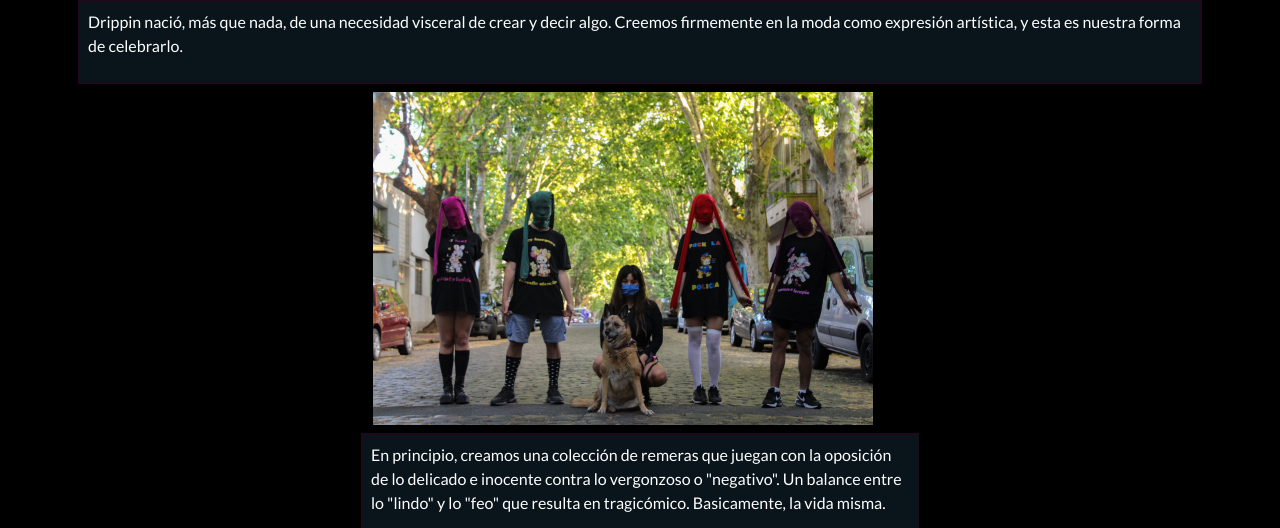
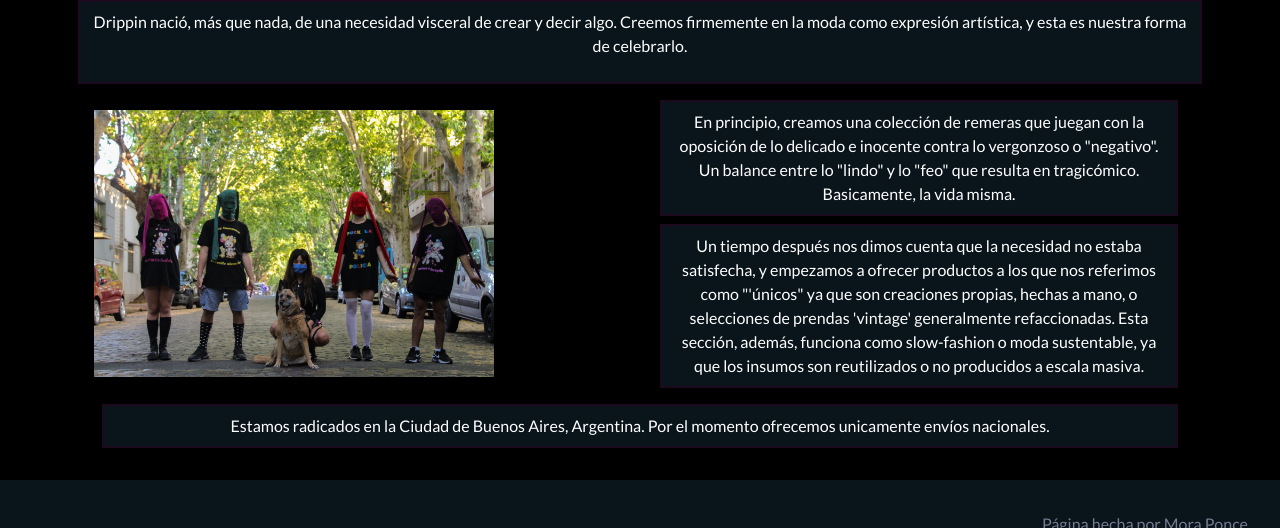
Before and after one commit to moraponce/Drippin-Store, a website: page nosotros.html in a window 1280 px wide. Shown: the part 189-717 px from the top of the page. Drawn offline with nearby package versions, Linux system fonts and the light colour scheme.

Commit message:
reorganizacion sobreNosotros

```diff
--- a/nosotros.html
+++ b/nosotros.html
@@ -65,16 +65,16 @@
             </div>
             <div class="row row-cols-lg-2 align-items-center justify-content-center gy-1.5">
                 <div class="col-lg-6 col-xs-12">
-                    <img src="./fotos/sobrenosotros1.jpg" alt="foto de modelos junto a la diseñadora" class="img-fluid sobreNosotros__img">
+                    <img src="./fotos/sobrenosotros1.JPG" alt="foto de modelos junto a la diseñadora" class="img-fluid sobreNosotros__img">
                 </div>
-                <div class="col-lg-6 col-xs-12 sobreNosotros__p">
-                    <p>En principio, creamos una colección de remeras que juegan con la oposición de lo delicado e inocente contra lo vergonzoso o "negativo". Un balance entre lo "lindo" y lo "feo" que resulta en tragicómico. Basicamente, la vida misma.</p>
-                    <p>Un tiempo después nos dimos cuenta que la necesidad no estaba satisfecha, y empezamos a ofrecer productos a los que nos referimos como "'únicos" ya que son creaciones propias, hechas a mano, o selecciones de prendas 'vintage' generalmente refaccionadas. Esta sección, además, funciona como slow-fashion o moda sustentable, ya que los insumos son reutilizados o no producidos a escala masiva.</p>
+                <div class="col-lg-6 col-xs-12 presentacionP2">
+                    <p class="sobreNosotros__p">En principio, creamos una colección de remeras que juegan con la oposición de lo delicado e inocente contra lo vergonzoso o "negativo". Un balance entre lo "lindo" y lo "feo" que resulta en tragicómico. Basicamente, la vida misma.</p>
+                    <p class="sobreNosotros__p">Un tiempo después nos dimos cuenta que la necesidad no estaba satisfecha, y empezamos a ofrecer productos a los que nos referimos como "'únicos" ya que son creaciones propias, hechas a mano, o selecciones de prendas 'vintage' generalmente refaccionadas. Esta sección, además, funciona como slow-fashion o moda sustentable, ya que los insumos son reutilizados o no producidos a escala masiva.</p>
                 </div>
             </div>
             <div class="row align-items-center justify-content-center">
-                <div class="col sobreNosotros__p  justify-content-center">
-                    <p>Estamos radicados en la Ciudad de Buenos Aires, Argentina. Por el momento ofrecemos unicamente envíos nacionales.</p>
+                <div class="col presentacionP3  justify-content-center">
+                    <p class="sobreNosotros__p">Estamos radicados en la Ciudad de Buenos Aires, Argentina. Por el momento ofrecemos unicamente envíos nacionales.</p>
                 </div>
             </div>
             </div>
--- a/sass/nosotros.scss
+++ b/sass/nosotros.scss
@@ -1,4 +1,3 @@
-
 
 .sobreNosotros__p{
     background-color: map-get($map: $colores-base, $key: azul);
@@ -6,11 +5,19 @@
     border: solid 2px $color-principal;
     margin: 0.5rem;
     padding: 0.5rem;
+    text-align: center;
+}
+
+.sobreNosotros__p2{
+    padding: 10px;
+    margin: 0%;
+    text-align: right;
 }
 
 .sobreNosotros__img{
-    width: 500px;
+    width: 400px;
     height: auto;
+    padding-left: 0%;
 }
 
 
@@ -18,11 +25,8 @@
     .drippinStore{
         font-size: 20px;
     }
-    .sobreNosotros1{
+     .sobreNosotros1{
         width: 250px;
         height: auto;
     }
-    .sobreNosotros{
-        text-align: center;
-    }
 }
```
Also changed, not shown: css/main.css.
